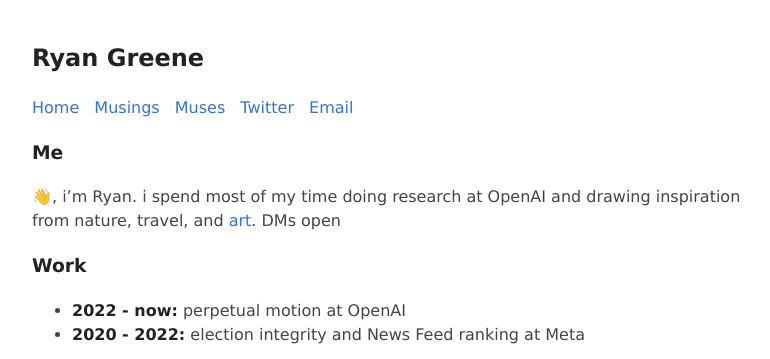
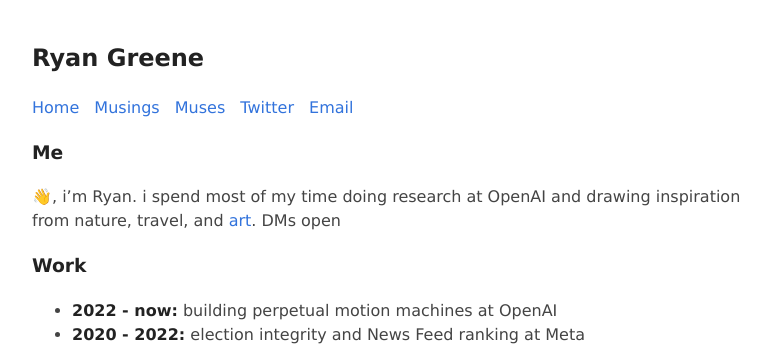
Before and after one commit to Rabrg/rabrg.github.io, a Jekyll site: the page built from index.md, in a window 1280 px wide, cut to the strip 0-359 px from the top of the page. Shown: the whole strip, without its empty margins (248-1018 px from the left). Built offline with Jekyll 4.4.1, drawn with Linux system fonts in a browser that asks for light colours.

Commit message:
scoobies

```diff
--- a/index.md
+++ b/index.md
@@ -9,5 +9,5 @@ title: home
 
 ### Work
 
-- **2022 - now:** perpetual motion at OpenAI
+- **2022 - now:** building perpetual motion machines at OpenAI
 - **2020 - 2022:** election integrity and News Feed ranking at Meta
```
